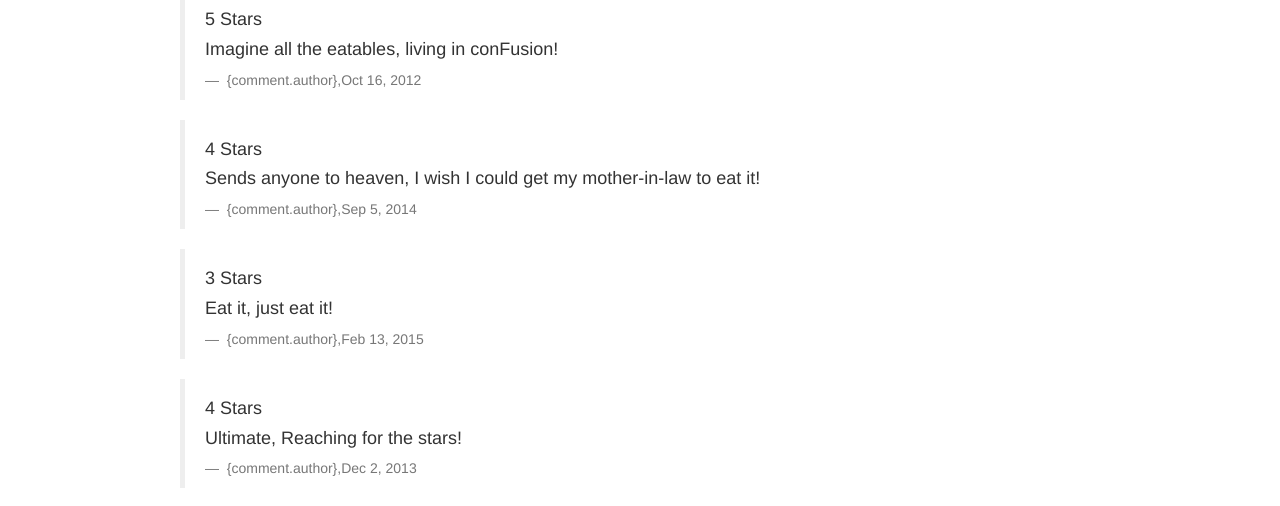
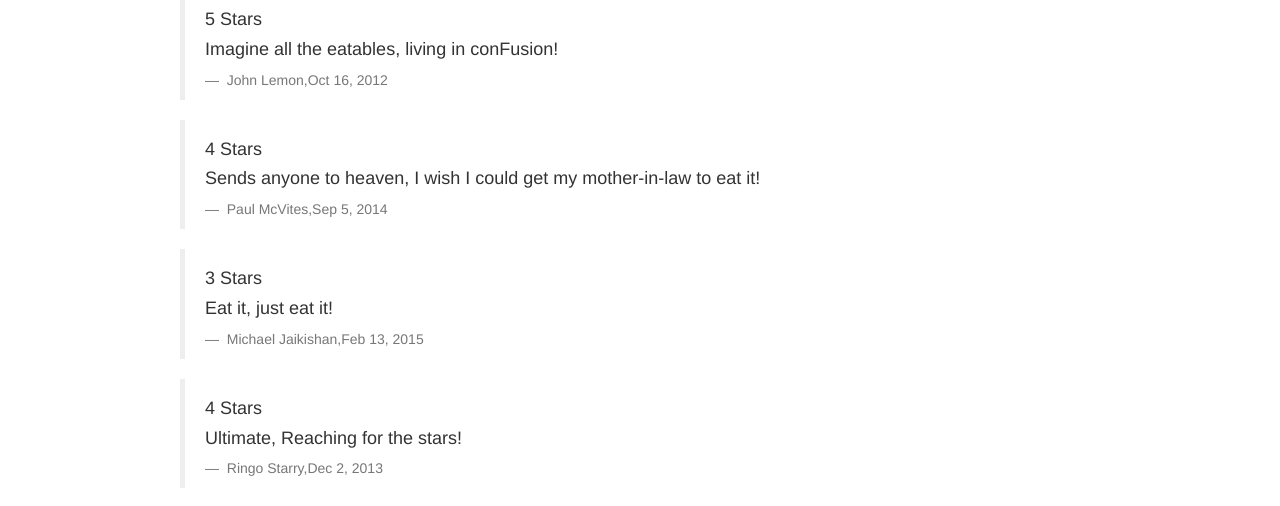
Before and after one commit to moamen-ahmed/confusion, a website: page app/dishdetail.html in a window 1280 px wide. Shown: the part 276-782 px from the top of the page. Drawn offline with Linux system fonts and the light colour scheme.

Commit message:
commit class mate

```diff
--- a/app/dishdetail.html
+++ b/app/dishdetail.html
@@ -54,7 +54,7 @@
                              <h4>{{comment.rating}} Stars</h4>
                              <h4>{{comment.comment}}</h4>
                              <footer>
-                                 {comment.author},{{comment.date | date:meduimdate}}
+                                 {{comment.author}},{{comment.date | date:meduimdate}}
                              </footer>
 
                         </blockquote>
```
